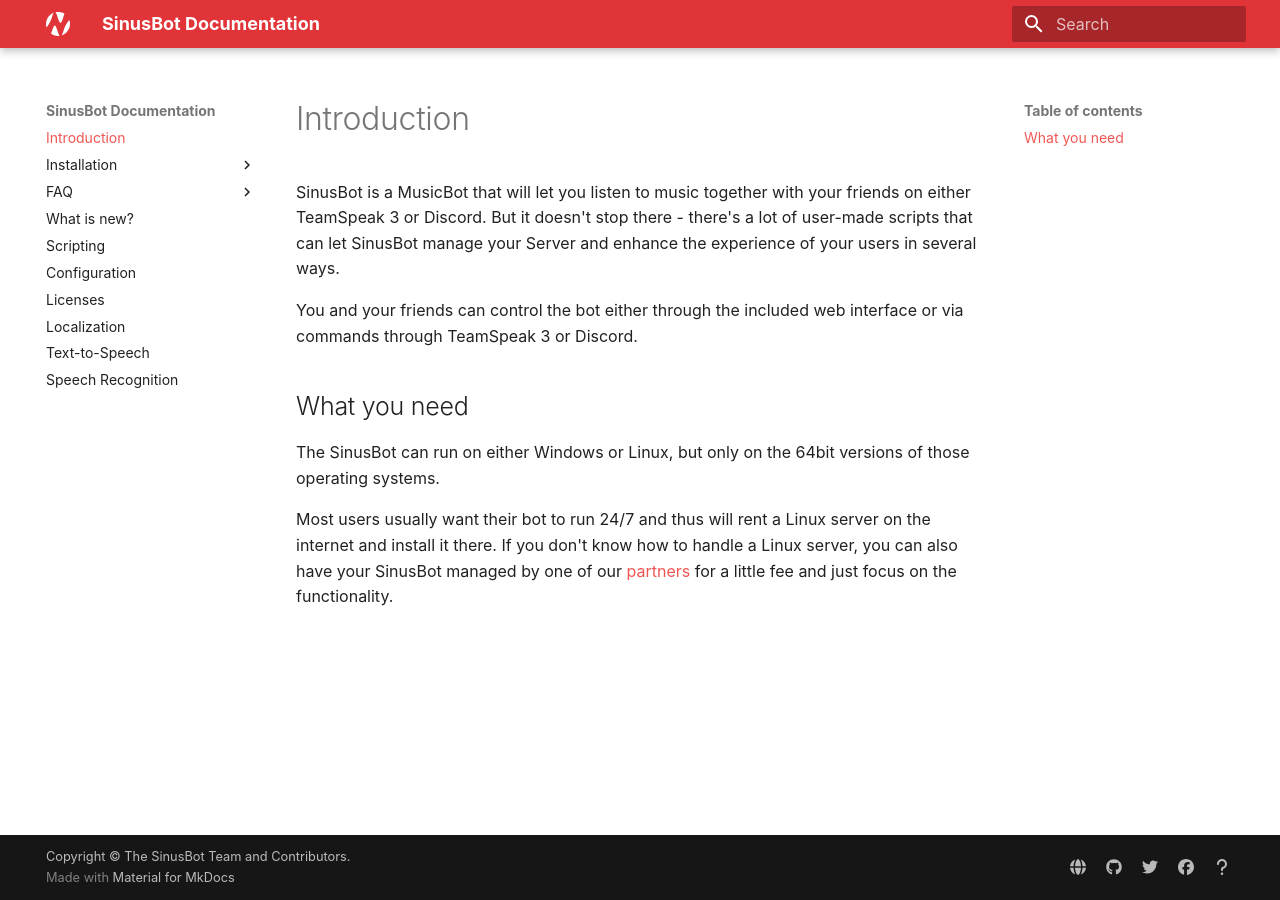
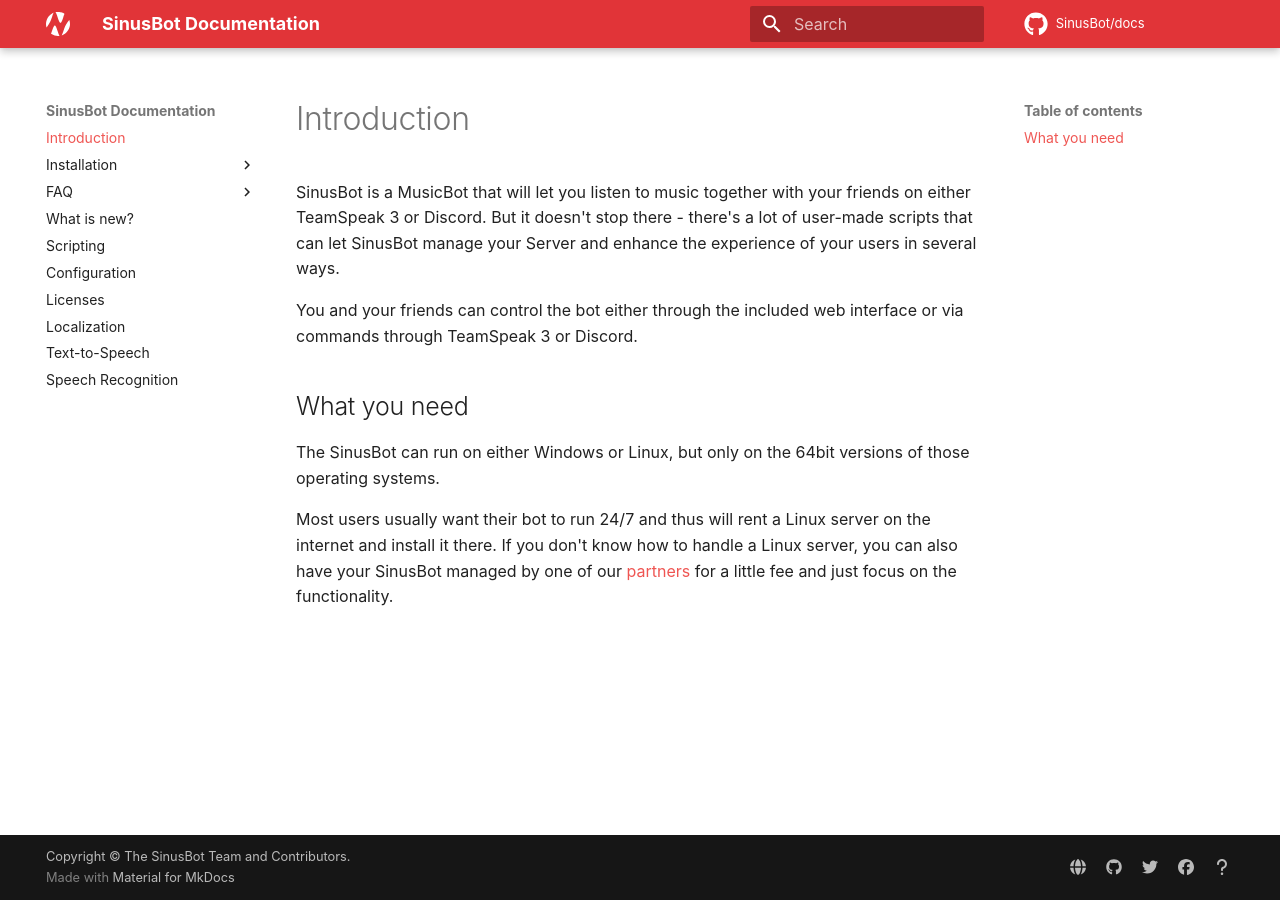
Before and after one commit to SinusBot/docs, an MkDocs documentation site: the page built from docs/index.md, in a window 1280 px wide. Built offline with MkDocs 1.6.1 and Material for MkDocs 9.7.7, drawn with Linux system fonts in a browser that asks for light colours; comment, search, counter and statistics services are not loaded.

Commit message:
add repo

```diff
--- a/mkdocs.yml
+++ b/mkdocs.yml
@@ -2,6 +2,8 @@
 site_url: https://sinusbot.github.io/docs/
 copyright: 'Copyright &copy; The SinusBot Team and Contributors.'
 edit_uri: https://github.com/SinusBot/docs/edit/master/docs/
+repo_name: SinusBot/docs
+repo_url: https://github.com/SinusBot/docs/
 nav:
   - 'Introduction': 'index.md'
   - 'Installation':
@@ -26,13 +28,18 @@
   - 'Text-to-Speech': 'tts.md'
   - 'Speech Recognition': 'speechrecognition.md'
 theme:
-  name: 'material'
+  name: material
   font: false
-  logo: 'logo.svg'
-  favicon: 'https://sinusbot.github.io/favicon.ico'
+  logo: logo.svg
+  favicon: https://sinusbot.github.io/favicon.ico
+  features:
+    - instant
+#   - tabs
   palette:
     primary: 'red'
     accent: 'red'
+  icon:
+    repo: fontawesome/brands/github
 markdown_extensions: # see https://python-markdown.github.io/extensions/, https://facelessuser.github.io/pymdown-extensions/
   - codehilite
   - admonition
```
